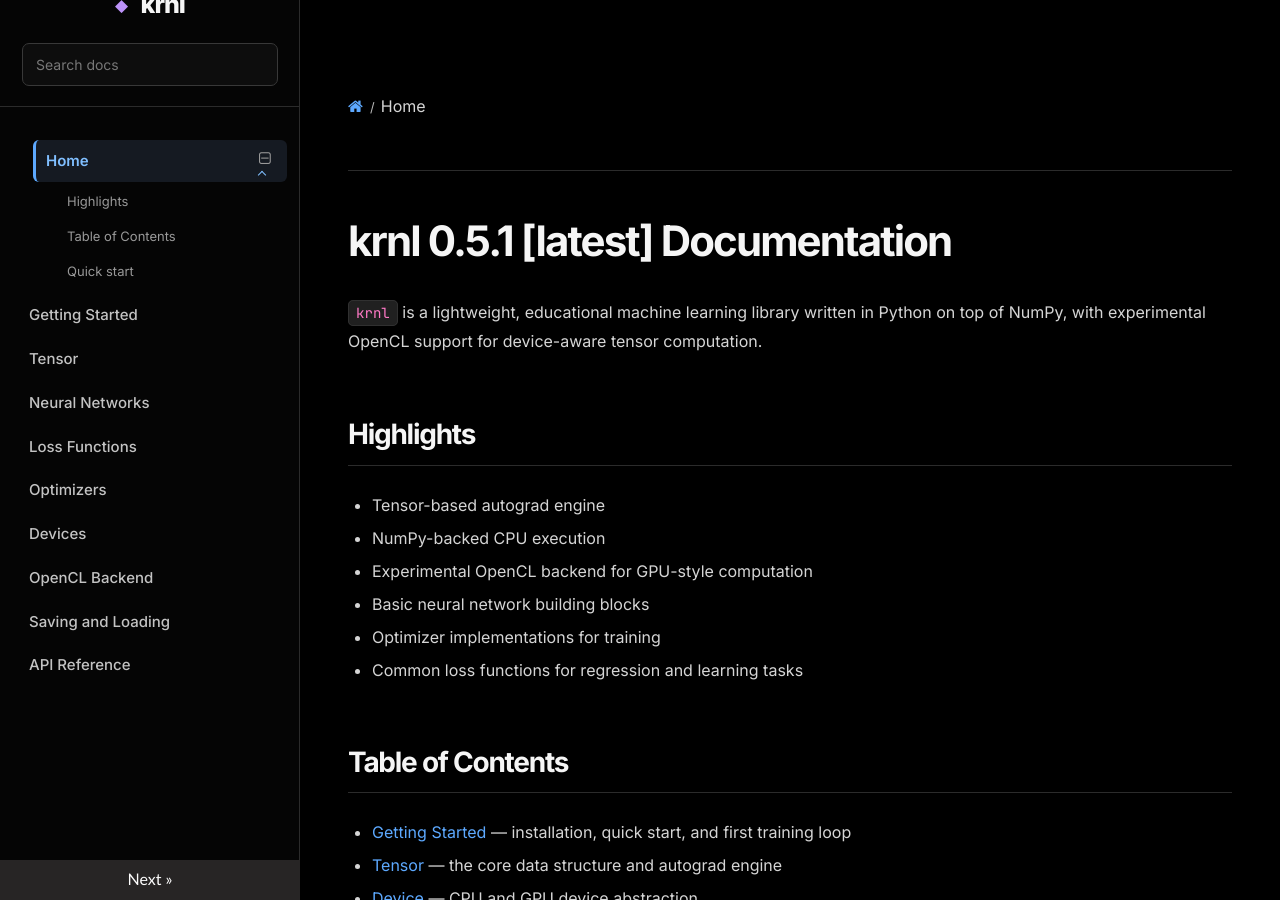
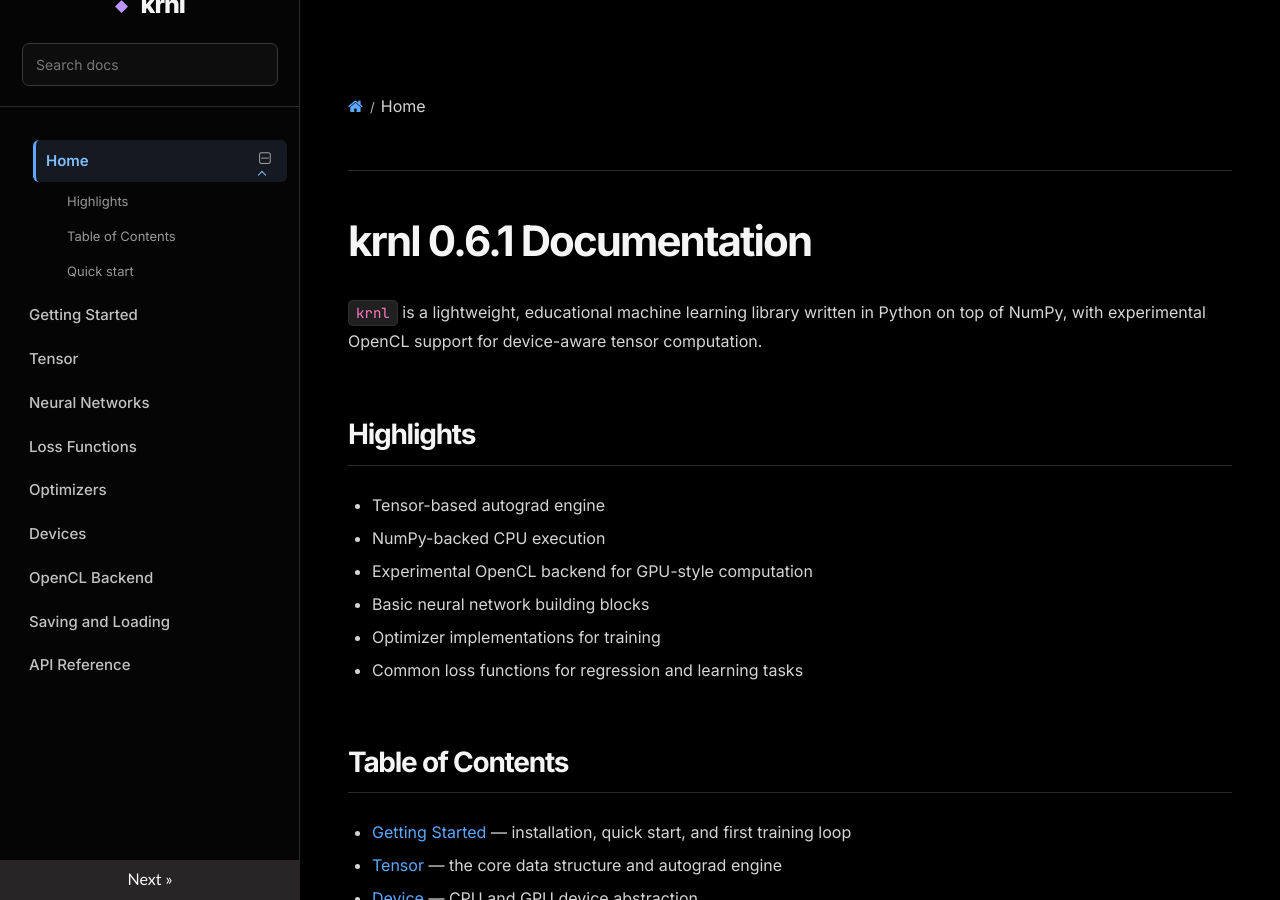
Before and after one commit to helloadhavan/krnl, an MkDocs documentation site: the page built from docs/index.md, in a window 1280 px wide and 900 px high. Built offline with MkDocs 1.6.1, drawn with Linux system fonts in a browser that asks for light colours; nearby versions of some CDN libraries.

Commit message:
[Task] Update documentation version to 0.6.1

```diff
--- a/docs/index.md
+++ b/docs/index.md
@@ -1,4 +1,4 @@
-# krnl 0.5.1 [latest] Documentation
+# krnl 0.6.1 Documentation
 
 `krnl` is a lightweight, educational machine learning library written in Python on top of NumPy, with experimental OpenCL support for device-aware tensor computation.
 
```
